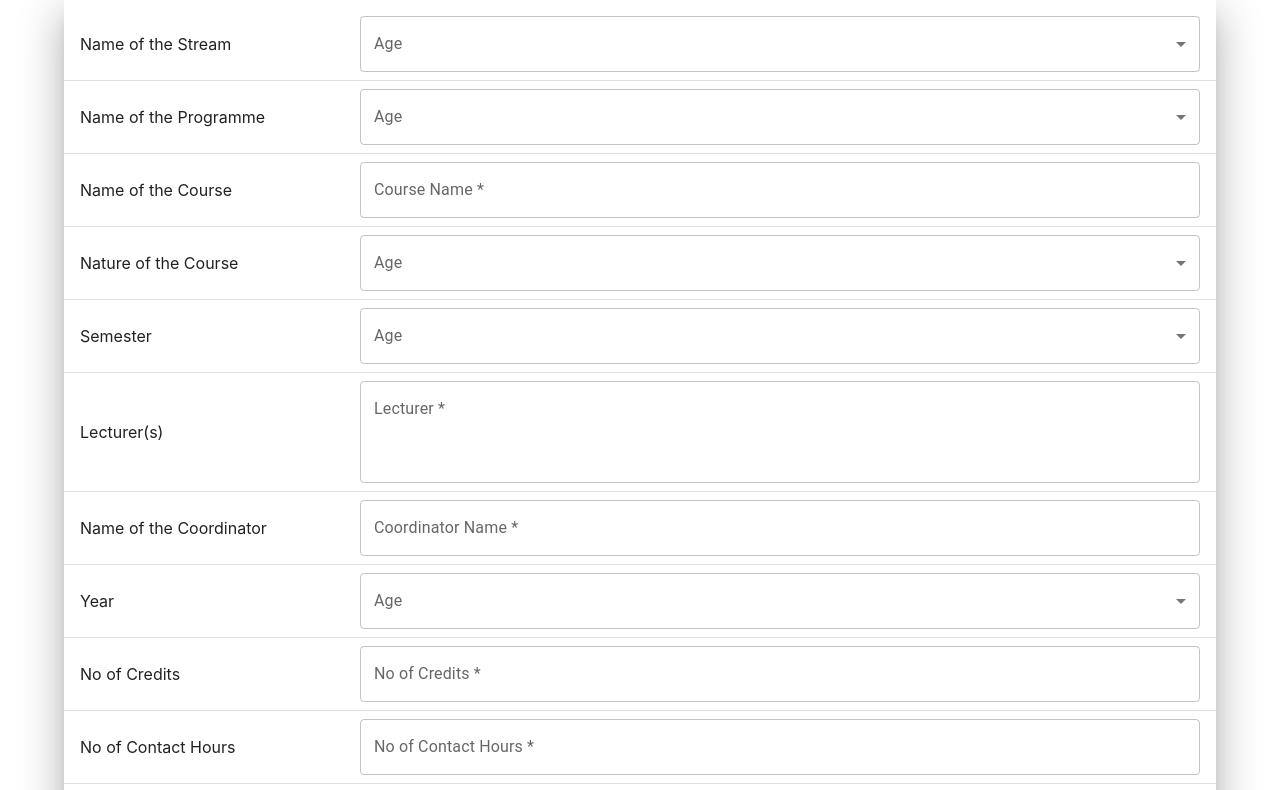
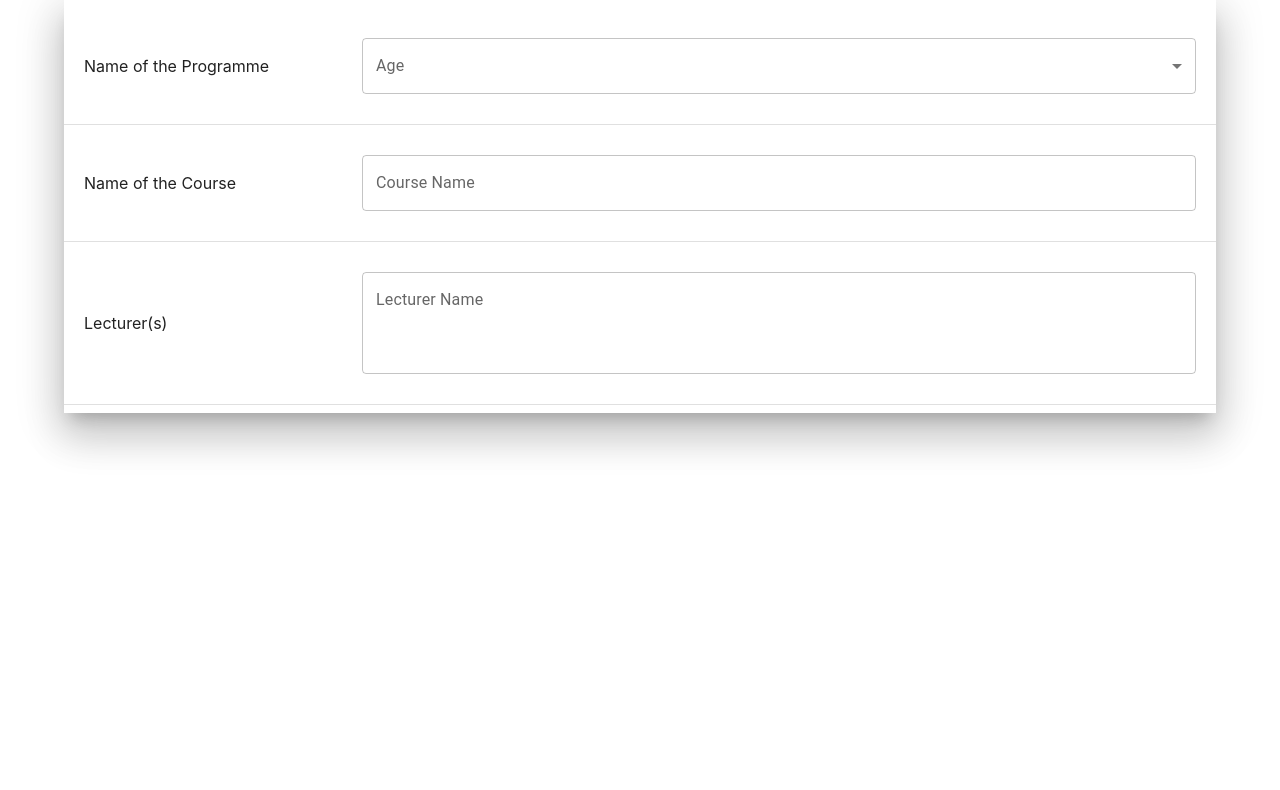
Before and after one commit to connectemea/course-outline, a React (Create React App) app: page / in a window 1280 px wide. Shown: the top 790 px of the page. Built offline with nearby package versions, Linux system fonts and the light colour scheme.

Commit message:
refactor : Home component factoraized home component structure updated
updated-by : z

```diff
--- a/src/component/pages/Home/Home.js
+++ b/src/component/pages/Home.js
@@ -1,25 +1,25 @@
 import React from "react";
+import { useState } from "react";
+import Select from "../util/Select";
+// import RadioButon from "../util/RadioButon";
+import TextField from "../util/TextField";
+// import Accordion from "../util/Accordian";
+// import Button from "../util/Button";
+// import CheckBox from "../util/CheckBox";
+// import TextArea from "../util/TextArea";
+// import Layout from "../util/Layout";
+// import Table from "../util/Table";
 
-import Select from "../../utilities/Select";
-import RadioButon from "../../utilities/RadioButon";
-import TextField from "../../utilities/TextField";
-import Accordion from "../../utilities/Accordian";
-import Button from "../../utilities/Button";
-import CheckBox from "../../utilities/CheckBox";
-import TextArea from "../../utilities/TextArea";
-import Layout from "../../utilities/Layout";
-import Table from "../../utilities/Table";
-
-import Box from "@mui/material/Box";
+// import Box from "@mui/material/Box";
 import Paper from "@mui/material/Paper";
 
-import Card from "../../utilities/Card";
+// import Card from "../util/Card";
 
 // import List from "../../List/List";
 
 import List from "@mui/material/List";
 import ListItem from "@mui/material/ListItem";
-import ListItemText from "@mui/material/ListItemText";
+// import ListItemText from "@mui/material/ListItemText";
 import Divider from "@mui/material/Divider";
 
 import { Grid, Container } from "@mui/material";
@@ -29,22 +29,125 @@ const style = {
   bgcolor: "background.paper",
 };
 
+// const listItem = (props) => {
+//   const { compType, field } = props;
+//   const getComponent = (type) => {
+//     switch (type) {
+//       case "text":
+//         return (
+//           <TextField
+//             label={field.label || ""}
+//             placeholder={field.placeHolder || ""}
+//           />
+//         );
+//       case "textArea":
+//         return (
+//           <TextField
+//             label={field.label || ""}
+//             placeholder={field.placeHolder || ""}
+//             multiline
+//             rows={3}
+//           />
+//         );
+//       case "select":
+//         return <Select />;
+//     }
+//   };
+//   return (
+//     <>
+//       <ListItem>
+//         <Grid item sm={3}>
+//           Name of the Stream
+//         </Grid>
+//         <Grid item sm={9}>
+//           {/* <Select /> */}
+//           {getComponent(compType)}
+//         </Grid>
+//       </ListItem>
+//       <Divider />
+//     </>
+//   );
+// };
+
 const Home = () => {
+  const [ courseOutline, setCourseOutline ] = useState({});
+  const handleFieldValueChange = (event) =>
+    setCourseOutline({
+      ...courseOutline,
+      [event.target.name]: event.target.value,
+    });
+
+  const getComponent = (field) => {
+    switch (field.type) {
+      case "text":
+        return (
+          <TextField
+            label={field.label || ""}
+            name={field.name}
+            onChange={handleFieldValueChange}
+            value={courseOutline[field.name]}
+          />
+        );
+      case "textArea":
+        return (
+          <TextField
+            label={field.label || ""}
+            multiline
+            rows={3}
+            onChange={handleFieldValueChange}
+            name={field.name}
+            value={courseOutline[field.name]}
+          />
+        );
+      case "select":
+        return (
+          <Select
+            onChange={handleFieldValueChange}
+            name={field.name}
+            value={courseOutline[field.name]}
+          />
+        );
+    }
+  };
+  const dataFields = [
+    {
+      title: "Name of the Programme",
+      name: "programmeName",
+      type: "select",
+    },
+    {
+      title: "Name of the Course",
+      name: "course",
+      type: "text",
+      label: "Course Name",
+      required: true,
+    },
+    {
+      title: "Lecturer(s)",
+      name: "lecture",
+      type: "textArea",
+      label: "Lecturer Name",
+    },
+  ];
   return (
     <Container>
-      <Paper elevation={24} >
+      <Paper elevation={24}>
         <Grid container>
           <List sx={style} component="nav" aria-label="mailbox folders">
-            <ListItem>
+            {dataFields.map((field) => (
+              <>
+                <ListItem style={{ padding: "30px 20px" }}>
                   <Grid item sm={3}>
-                Name of the Stream
+                    {field.title}
                   </Grid>
                   <Grid item sm={9}>
-                <Select />
+                    {getComponent(field)}
                   </Grid>
                 </ListItem>
                 <Divider />
-            <ListItem>
+              </>
+            ))}
+            {/* <ListItem>
               <Grid item sm={3}>
                 Name of the Programme
               </Grid>
@@ -99,7 +202,7 @@ const Home = () => {
                   rows={3}
                 />
                 {/* <Select /> */}
-              </Grid>
+            {/* </Grid>
             </ListItem>
             <Divider />
             <ListItem>
@@ -255,7 +358,7 @@ const Home = () => {
                 />
               </Grid>
             </ListItem>
-            <Divider />
+            <Divider /> */}
           </List>
         </Grid>
       </Paper>
```
Also changed, not shown: src/App.js (+1 -18 lines), src/component/util/Accordian.js (renamed from src/component/utilities/Accordian.js), src/component/util/Button.js (renamed from src/component/utilities/Button.js), src/component/util/Card.js (renamed from src/component/utilities/Card.js), src/component/util/CheckBox.js (renamed from src/component/utilities/CheckBox.js), src/component/util/Layout.js (renamed from src/component/utilities/Layout.js), src/component/util/RadioButon.js (renamed from src/component/utilities/RadioButon.js), src/component/util/Select.js (renamed from src/component/utilities/Select.js), src/component/util/Table.js (renamed from src/component/utilities/Table.js), src/component/util/TextArea.js (renamed from src/component/utilities/TextArea.js), src/component/util/TextField.js (renamed from src/component/utilities/TextField.js). Lines whose indentation alone changed are shown as unchanged.
